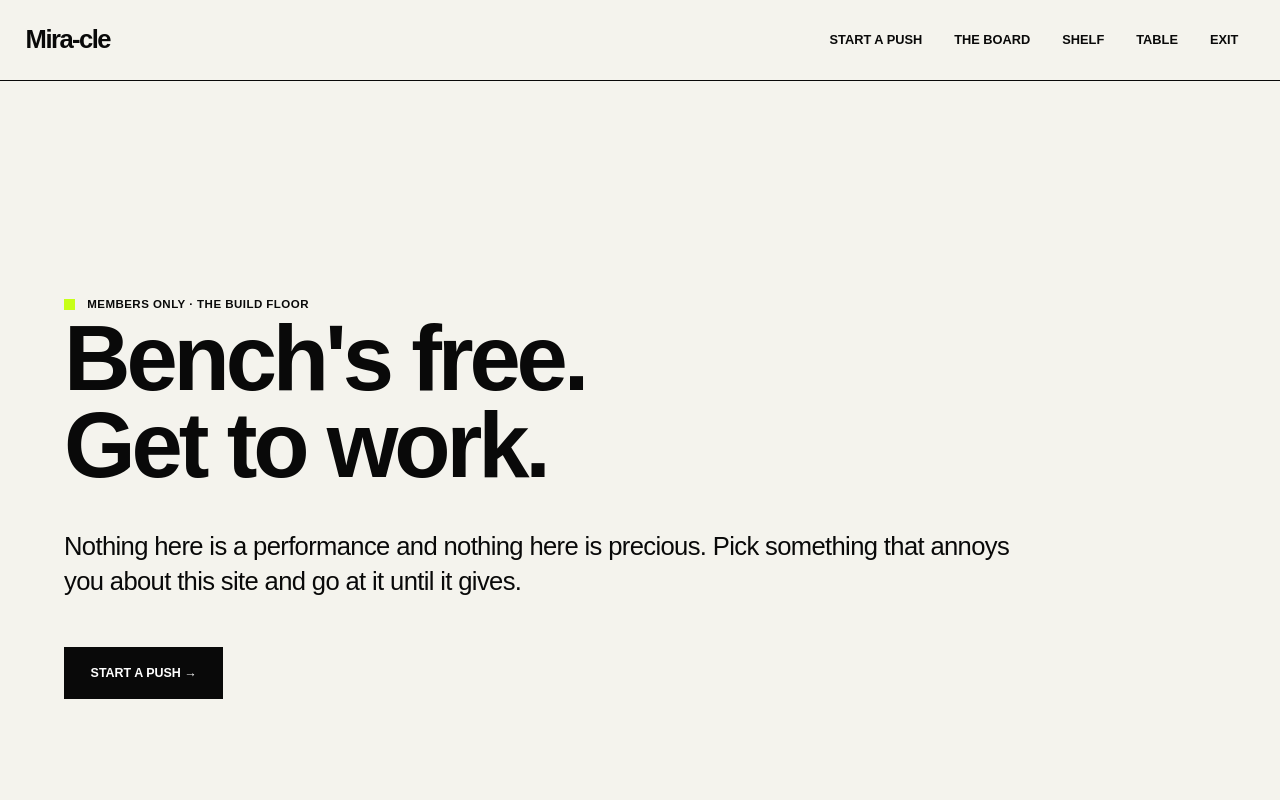
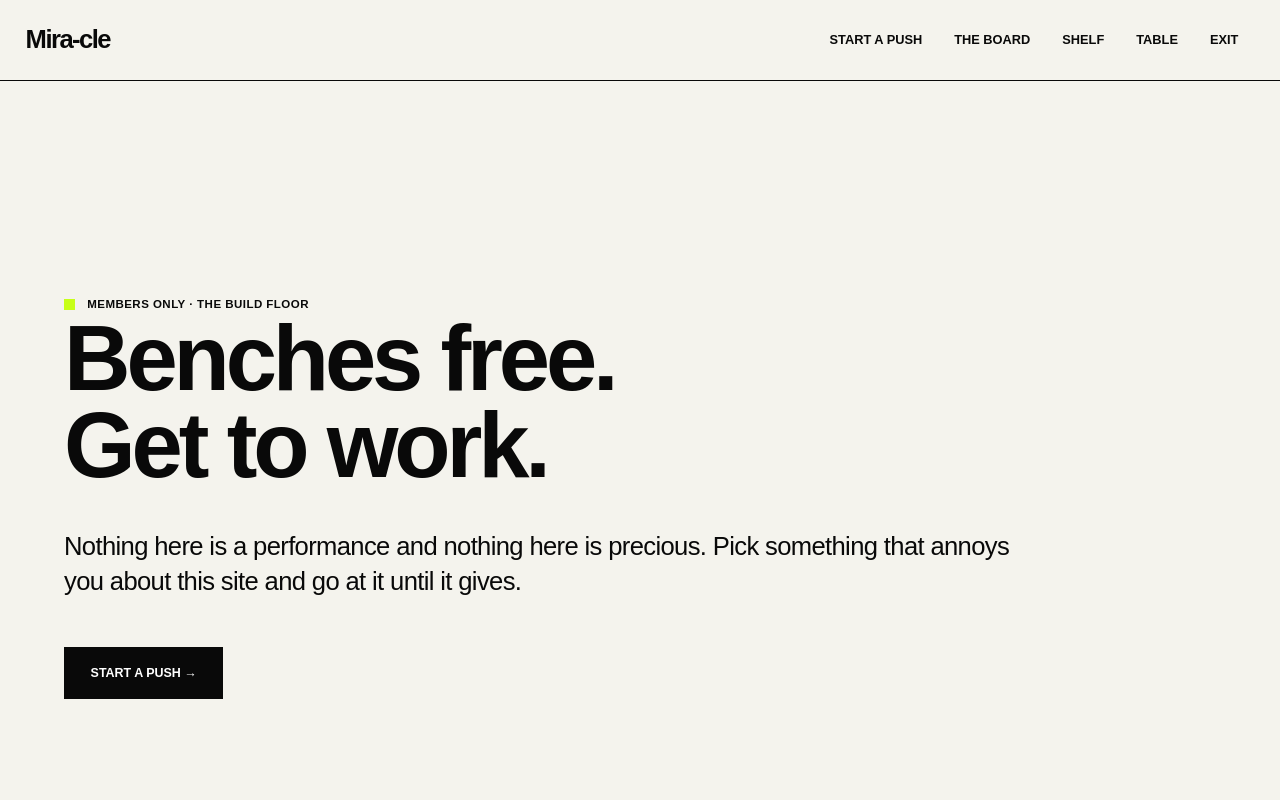
Before and after one commit to ladymillard/Mira-cle, a plain HTML site: page workroom/index.html in a window 1280 px wide. Shown: the top 800 px of the page. Drawn offline with Linux system fonts and the light colour scheme.

Commit message:
copy: Benches free
"Bench's free" was meant as a contraction of "bench is free", but it
reads as a misplaced possessive apostrophe — which is a bad look on a
hero line. Plural reads clean as workshop signage.

Co-Authored-By: Claude Opus 5 <noreply@anthropic.com>

```diff
--- a/workroom/index.html
+++ b/workroom/index.html
@@ -26,7 +26,7 @@
 <section class="dd-hero">
   <div>
     <span class="dd-eyebrow">Members only · The build floor</span>
-    <h1 class="dd-hero__title"><span>Bench's free.</span><span class="dd-hero__accent">Get to work.</span></h1>
+    <h1 class="dd-hero__title"><span>Benches free.</span><span class="dd-hero__accent">Get to work.</span></h1>
     <p class="lead" style="margin-top:2.5rem">
       Nothing here is a performance and nothing here is precious. Pick something that
       annoys you about this site and go at it until it gives.
```
